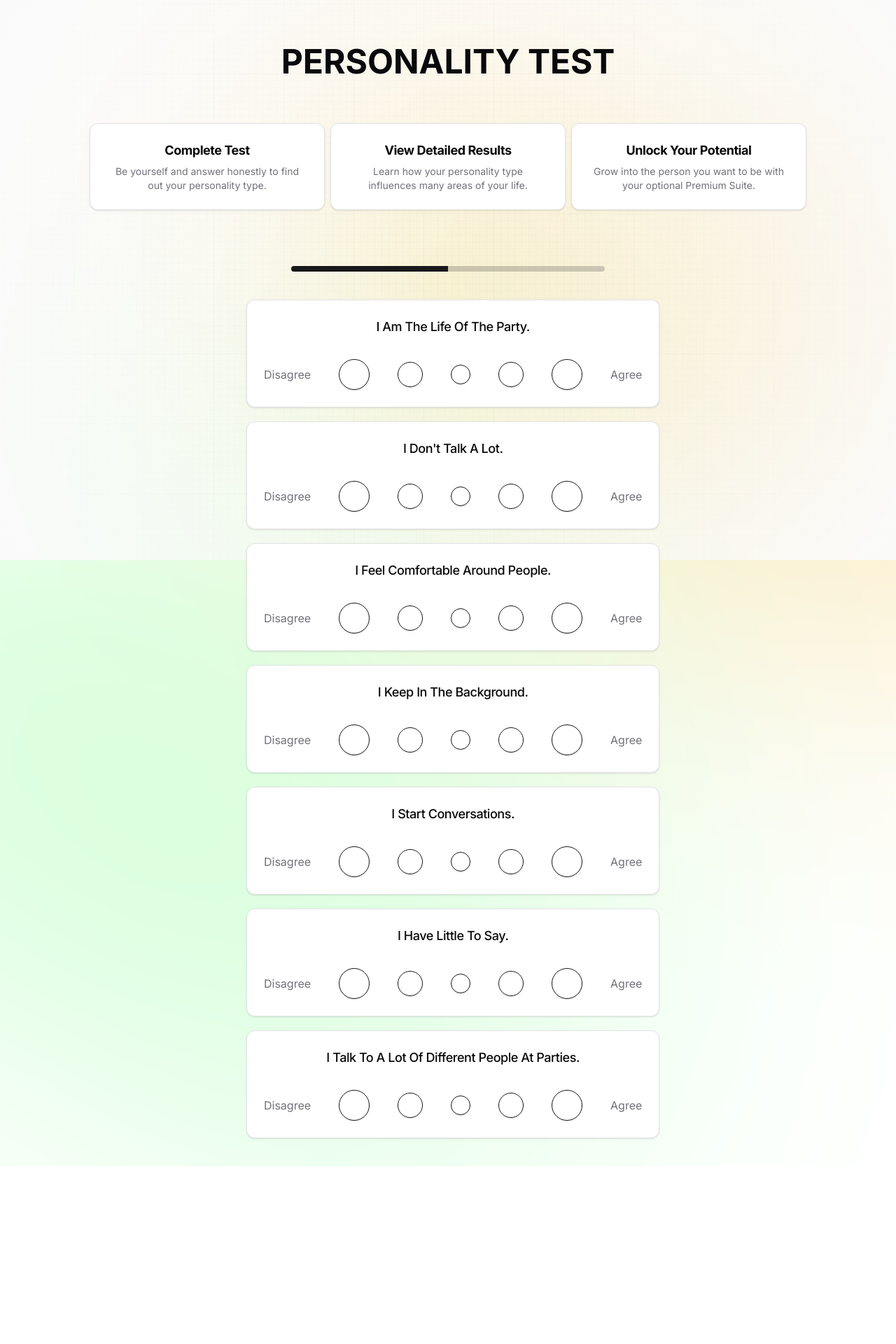
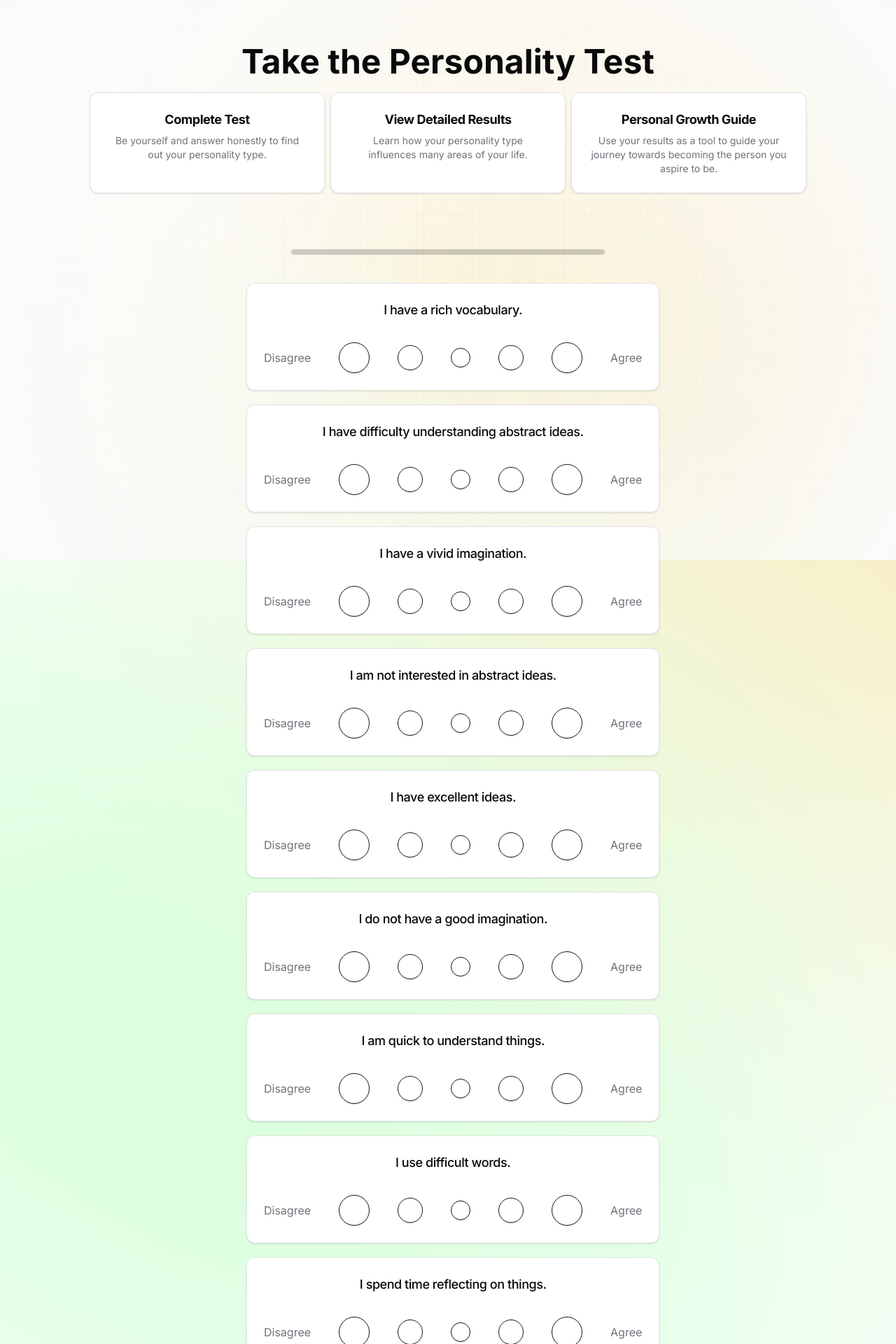
Before and after one commit to whatever413y/ML_Project, a Next.js app: page /test in a window 1280 px wide. Shown: the top 1920 px of the page at 70% size. Before the commit the page ends 1666 px from the top, so only its background shows below. Built offline with nearby package versions, Linux system fonts and the light colour scheme.

Commit message:
Added routing and logic of frontend

```diff
--- /dev/null
+++ b/src/app/result/page.tsx
@@ -0,0 +1,19 @@
+"use client"
+
+import { Answer } from "@/lib/types"
+import { useSearchParams } from "next/navigation"
+
+export default function Page() {
+	const searchParams = useSearchParams()
+	const data = searchParams.get("data")
+
+	const results = JSON.parse(atob(data!)) as Answer[]
+
+	return (
+		<main className="max-w-5xl mx-auto">
+			<h1 className="text-5xl text-center font-bold pt-16 pb-5">Your Personality Test Results</h1>
+
+			<pre>{JSON.stringify(results, null, 2)}</pre>
+		</main>
+	)
+}
--- a/src/app/test/page.tsx
+++ b/src/app/test/page.tsx
@@ -1,19 +1,149 @@
-import { TestCard } from "@/components/test/card"
-import { Question } from "@/components/test/question"
-import { Progress } from "@/components/ui/progress"
+'use client'
+
+import { TestCard } from '@/components/test/card'
+import { Progress } from '@/components/ui/progress'
+import { questions } from '@/lib/constant'
+import { useState } from 'react'
+import { Card, CardContent, CardHeader, CardTitle } from '@/components/ui/card'
+import { RadioGroup, RadioGroupItem } from '@/components/ui/radio-group'
+import { Answer } from '@/lib/types'
+import { Button } from '@/components/ui/button'
+import { useRouter } from 'next/navigation'
 
 export default function Page() {
+  const router = useRouter()
+  const [answers, setAnswers] = useState<Answer[]>([])
+  const [section, setSection] = useState(1)
+  const [currentStepIndex, setCurrentStepIndex] = useState(0)
+  const pageSize = questions.length
+
+  function next() {
+    window.scrollTo({ top: 0, behavior: 'smooth' })
+
+    setCurrentStepIndex((index) => {
+      if (index > pageSize) return index
+      return index + 1
+    })
+  }
+
+  function back() {
+    setCurrentStepIndex((index) => {
+      if (index <= 0) return index
+      return index - 1
+    })
+  }
+
+  function submit() {
+    const arrayAsString = btoa(JSON.stringify(answers))
+    router.push(`/result?data=${arrayAsString}`)
+  }
+
+  function onChange(value: string, index: number) {
+    const element = document.getElementById(`question-${index}`)
+
+    if (element) {
+      element.scrollIntoView({ behavior: 'smooth' })
+    }
+
+    const splitted = value.split('|')
+    const category = splitted[0]
+    const question = parseInt(splitted[1])
+    const answerValue = parseInt(splitted[2])
+
+    const keyIndex = answers.findIndex((answer) => answer.category === category)
+
+    if (keyIndex !== -1) {
+      const updatedAnswers = [...answers]
+      const existingCategory = updatedAnswers[keyIndex]
+      const questionIndex = existingCategory.answers.findIndex(
+        (answer) => answer.question === question,
+      )
+
+      questionIndex !== -1
+        ? (existingCategory.answers[questionIndex].value = answerValue)
+        : existingCategory.answers.push({ question, value: answerValue })
+
+      setAnswers(updatedAnswers)
+    } else {
+      setAnswers([
+        ...answers,
+        {
+          category,
+          answers: [
+            {
+              question: question,
+              value: answerValue,
+            },
+          ],
+        },
+      ])
+    }
+  }
+
   return (
     <main className="max-w-5xl mx-auto">
-			<h1 className="uppercase text-5xl text-center font-bold py-16">Personality Test</h1>
+      <h1 className="text-5xl text-center font-bold pt-16 pb-5">
+        Take the Personality Test
+      </h1>
       <div className="grid grid-cols-3 gap-2">
         <TestCard />
       </div>
       <div className="max-w-md mx-auto grid gap-5 mt-20 mb-5">
-				<Progress value={50} />
+        <Progress value={(currentStepIndex / pageSize) * 100} />
       </div>
       <div className="max-w-xl mx-auto grid gap-5 my-10 w-full">
-				<Question />
+        {questions[currentStepIndex].questions.map((question, index) => {
+          const category = questions[currentStepIndex].category.toUpperCase()
+
+          return (
+            <Card
+              className="grid gap-2"
+              key={question}
+              id={`question-${index + 1}`}
+            >
+              <CardHeader>
+                <CardTitle className="text-center text-lg font-medium">
+                  {question}
+                </CardTitle>
+              </CardHeader>
+              <CardContent>
+                <div className="flex gap-10 items-center justify-center">
+                  <h1 className="capitalize text-muted-foreground">Disagree</h1>
+                  <RadioGroup
+                    onValueChange={(value) =>
+                      onChange(`${category}|${index + 1}|${value}`, index + 1)
+                    }
+                    className="flex items-center gap-10"
+                  >
+                    <RadioGroupItem value="1" className="h-11 w-11" />
+                    <RadioGroupItem value="2" className="h-9 w-9" />
+                    <RadioGroupItem value="3" className="h-7 w-7" />
+                    <RadioGroupItem value="4" className="h-9 w-9" />
+                    <RadioGroupItem value="5" className="h-11 w-11" />
+                  </RadioGroup>
+                  <h1 className="capitalize text-muted-foreground">Agree</h1>
+                </div>
+              </CardContent>
+            </Card>
+          )
+        })}
+        <div className="flex justify-center items-center gap-5 w-full mt-10">
+          {currentStepIndex !== 0 && (
+            <Button size="lg" onClick={back}>
+              Back
+            </Button>
+          )}
+          {currentStepIndex !== pageSize - 1 && (
+            <Button size="lg" onClick={next}>
+              Next
+            </Button>
+          )}
+          {currentStepIndex === pageSize - 1 && (
+            <Button size="lg" onClick={submit}>
+              Finish
+            </Button>
+          )}
+        </div>
       </div>
     </main>
   )
--- a/src/components/test/question.tsx
+++ /dev/null
@@ -1,26 +0,0 @@
-import { questions } from "@/lib/constant"
-import { RadioGroup, RadioGroupItem } from "../ui/radio-group"
-import { Card, CardContent, CardHeader, CardTitle } from "../ui/card"
-
-export const Question = () => {
-	return questions.map((question) => (
-		<Card key={question} className="grid gap-2">
-			<CardHeader>
-				<CardTitle className="capitalize text-center text-lg font-medium">{question}</CardTitle>
-			</CardHeader>
-			<CardContent>
-				<div className="flex gap-10 items-center justify-center">
-					<h1 className="capitalize text-muted-foreground">Disagree</h1>
-					<RadioGroup className="flex gap-10 items-center">
-						<RadioGroupItem value="-2" className="h-11 w-11" />
-						<RadioGroupItem value="-1" className="h-9 w-9" />
-						<RadioGroupItem value="0" className="h-7 w-7" />
-						<RadioGroupItem value="1" className="h-9 w-9" />
-						<RadioGroupItem value="2" className="h-11 w-11" />
-					</RadioGroup>
-					<h1 className="capitalize text-muted-foreground">Agree</h1>
-				</div>
-			</CardContent>
-		</Card>
-	))
-}
--- a/src/lib/constant.ts
+++ b/src/lib/constant.ts
@@ -2,27 +2,27 @@ export const OceanList = [
 	{
 		title: "Openness",
 		color: "#1e5a8c",
-		description: "Elements in the subjects that have some purposes and goals for the business or company organization",
+		description: "The tendency to appreciate new art, ideas, feelings, and behaviors.",
 	},
 	{
 		title: "Conscientiousness",
 		color: "#72a443",
-		description: "Elements in the subjects that have some purposes and goals for the business or company organization",
+		description: "The tendency to be careful, on-time for appointments, to follow rules, and to be hardworking.",
 	},
 	{
 		title: "Extraversion",
 		color: "#e3821e",
-		description: "Elements in the subjects that have some purposes and goals for the business or company organization",
+		description: "The tendency to be talkative, sociable, and to enjoy others; the tendency to have a dominant style.",
 	},
 	{
 		title: "Agreeableness",
 		color: "#d03032",
-		description: "Elements in the subjects that have some purposes and goals for the business or company organization",
+		description: "The tendency to aggree and go along with others rather than to assert one's own opinions and choices.",
 	},
 	{
 		title: "Neuroticism",
 		color: "#852265",
-		description: "Elements in the subjects that have some purposes and goals for the business or company organization",
+		description: "The tendency to frequently experience negative emotions such as anger, worry, and sadness, as well as being interpersonally sensitive.",
 	},
 ]
 
@@ -36,12 +36,45 @@ export const TestCardList = [
 		description: "Learn how your personality type influences many areas of your life.",
 	},
 	{
-		title: "Unlock Your Potential",
-		description: "Grow into the person you want to be with your optional Premium Suite.",
+		title: "Personal Growth Guide",
+		description: "Use your results as a tool to guide your journey towards becoming the person you aspire to be.",
 	},
 ]
 
 export const questions = [
+	{
+		category: "opn",
+		questions: [
+			"I have a rich vocabulary.",
+			"I have difficulty understanding abstract ideas.",
+			"I have a vivid imagination.",
+			"I am not interested in abstract ideas.",
+			"I have excellent ideas.",
+			"I do not have a good imagination.",
+			"I am quick to understand things.",
+			"I use difficult words.",
+			"I spend time reflecting on things.",
+			"I am full of ideas.",
+		],
+	},
+	{
+		category: "csn",
+		questions: [
+			"I am always prepared.",
+			"I leave my belongings around.",
+			"I pay attention to details.",
+			"I make a mess of things.",
+			"I get chores done right away.",
+			"I often forget to put things back in their proper place.",
+			"I like order.",
+			"I shirk my duties.",
+			"I follow a schedule.",
+			"I am exacting in my work.",
+		],
+	},
+	{
+		category: "ext",
+		questions: [
 			"I am the life of the party.",
 			"I don't talk a lot.",
 			"I feel comfortable around people.",
@@ -49,4 +82,47 @@ export const questions = [
 			"I start conversations.",
 			"I have little to say.",
 			"I talk to a lot of different people at parties.",
+			"I don't like to draw attention to myself.",
+			"I don't mind being the center of attention.",
+			"I am quiet around strangers.",
+		],
+	},
+	{
+		category: "agr",
+		questions: [
+			"I feel little concern for others.",
+			"I am interested in people.",
+			"I insult people.",
+			"I sympathize with others' feelings.",
+			"I am not interested in other people's problems.",
+			"I have a soft heart.",
+			"I am not really interested in others.",
+			"I take time out for others.",
+			"I feel others' emotions.",
+			"I make people feel at ease.",
+		],
+	},
+	{
+		category: "est",
+		questions: [
+			"I get stressed out easily.",
+			"I am relaxed most of the time.",
+			"I worry about things.",
+			"I seldom feel blue.",
+			"I am easily disturbed.",
+			"I get upset easily.",
+			"I change my mood a lot.",
+			"I have frequent mood swings.",
+			"I get irritated easily.",
+			"I often feel blue.",
+		],
+	},
 ]
+
+export enum QuestionType {
+	opn = "Openness",
+	csn = "Conscientiousness",
+	ext = "Extraversion",
+	agr = "Agreeableness",
+	est = "Neuroticism",
+}
--- /dev/null
+++ b/src/lib/types.ts
@@ -0,0 +1,14 @@
+export type Answer = {
+	category: string
+	answers: Answers[]
+}
+
+export type Answers = {
+	question: number
+	value: number
+}
+
+export type Chart = {
+	category: string
+	total: number
+}
--- a/src/lib/utils.ts
+++ b/src/lib/utils.ts
@@ -1,6 +1,24 @@
 import { type ClassValue, clsx } from "clsx"
 import { twMerge } from "tailwind-merge"
+import { QuestionType } from "./constant"
 
 export function cn(...inputs: ClassValue[]) {
   return twMerge(clsx(inputs))
 }
+
+export function enumerateQuestionType(key: string): QuestionType | undefined {
+  switch (key) {
+    case "opn":
+      return QuestionType.opn;
+    case "csn":
+      return QuestionType.csn;
+    case "ext":
+      return QuestionType.ext;
+    case "agr":
+      return QuestionType.agr;
+    case "est":
+      return QuestionType.est;
+    default:
+      return undefined;
+  }
+}
```
Also changed, not shown: src/app/layout.tsx (+13 -9 lines), src/components/test/card-client.tsx (+5 -5 lines), src/components/test/card.tsx (+3 -3 lines). Lines whose indentation alone changed are shown as unchanged.
